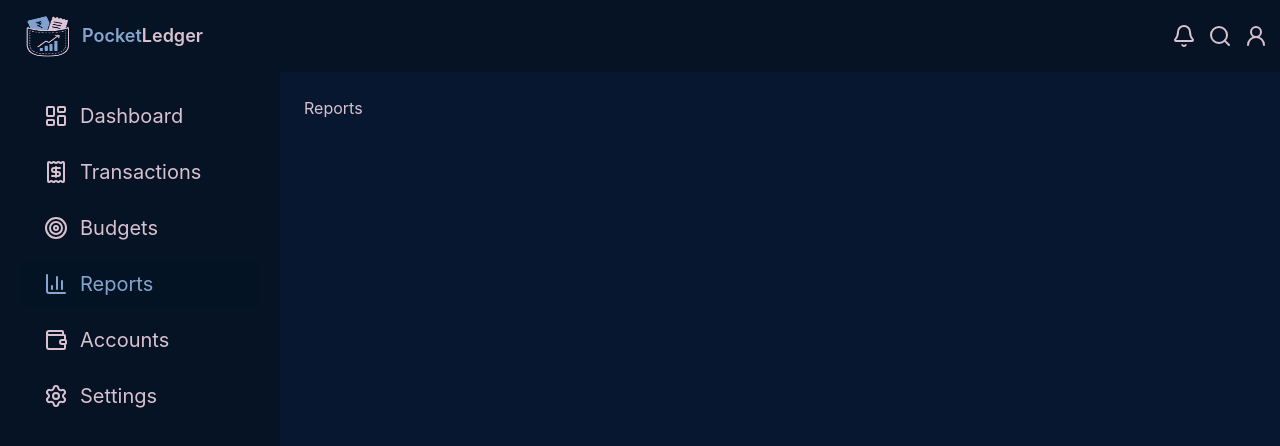
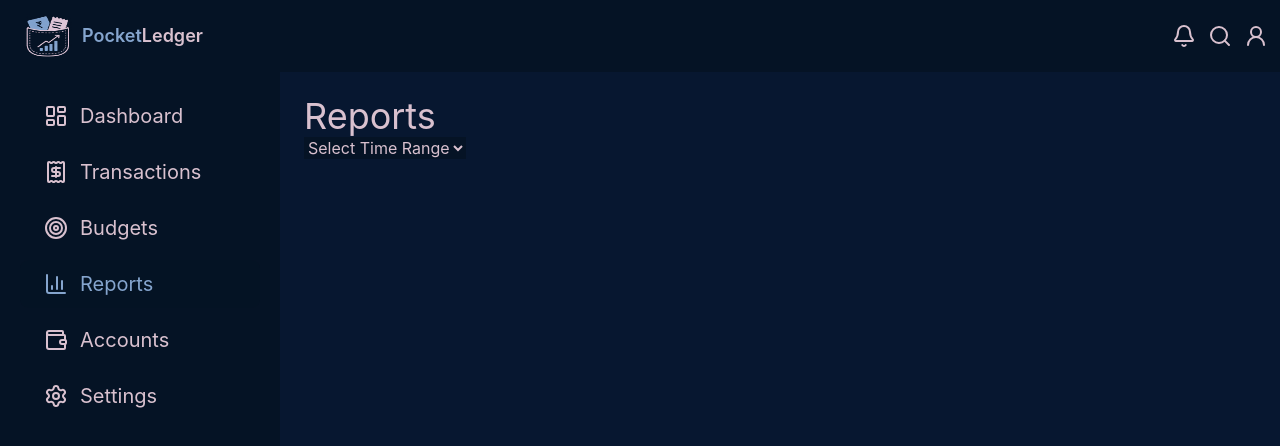
Before and after one commit to priya-0110/PocketLedger, a React (Vite) app in the folder client/: page /reports in a window 1280 px wide. Shown: the top 446 px of the page. Built offline with nearby package versions, Linux system fonts and the light colour scheme.

Commit message:
Fixing UI in pages

```diff
--- a/client/src/pages/Budgets.jsx
+++ b/client/src/pages/Budgets.jsx
@@ -64,7 +64,7 @@ function Budgets(){
                     budgets.map(budget=>{
                         const percent = percentage(budget.budget,budget.spent);
                         return(
-                            <div key={budget.category} className=" grid bg-black/40 max-w-sm rounded-2xl  mt-7 p-2 px-3">
+                            <div key={budget.category} className=" grid bg-background max-w-sm rounded-2xl  mt-7 p-2 px-3">
                                 <p className="text-3xl max-w-sm text-center">{budget.category}</p>
                                 <div className="mt-2 h-2 w-full max-w-sm
                                 overflow-hidden rounded-full bg-text">
--- a/client/src/pages/Login.jsx
+++ b/client/src/pages/Login.jsx
@@ -11,7 +11,7 @@ function Login(){
     }
     return(
         <div className="min-h-screen bg-background flex items-center font-display justify-center px-4">
-             <div className="w-full max-w-md bg-primary-hover rounded-2xl p-8">
+             <div className="w-full max-w-md bg-black/40 rounded-2xl p-8">
                 <div className="text-center mb-8">
                     <span className="text-2xl font-semibold text-primary">Pocket<span className="text-text">Ledger</span></span>
                     <p className="text-text text-lg mt-2">
--- a/client/src/pages/Reports.jsx
+++ b/client/src/pages/Reports.jsx
@@ -1,7 +1,16 @@
 function Reports(){
     return(
         <div>
-            <h1>Reports</h1>
+            <h1 className="text-4xl">Reports</h1>
+                <select name="Select Time Range" className="bg-background border-text">
+                    <option>Select Time Range</option>
+                    <option value="This Month">This Month</option>
+                    <option value="This Week">This Week</option>
+                    <option value="This Year">This Year</option>
+                    <option value="Today">Today</option>
+                </select>
+
+
         </div>
     )
 }
--- a/client/src/pages/Transactions.jsx
+++ b/client/src/pages/Transactions.jsx
@@ -110,7 +110,7 @@ function Transactions(){
 
                                             <div className="absolute -left-8.25 top-2 h-4 w-4 rounded-full border-4 border-background bg-primary">
                                             </div>
-                                            <div className="bg-primary-hover rounded-xl p-4 mt-3 w-full max-w-md">
+                                            <div className="bg-background rounded-xl p-4 mt-3 w-full max-w-md">
                             <h1 className="text-xl font-semibold">
                                 {transaction.title}
                             </h1>
```
